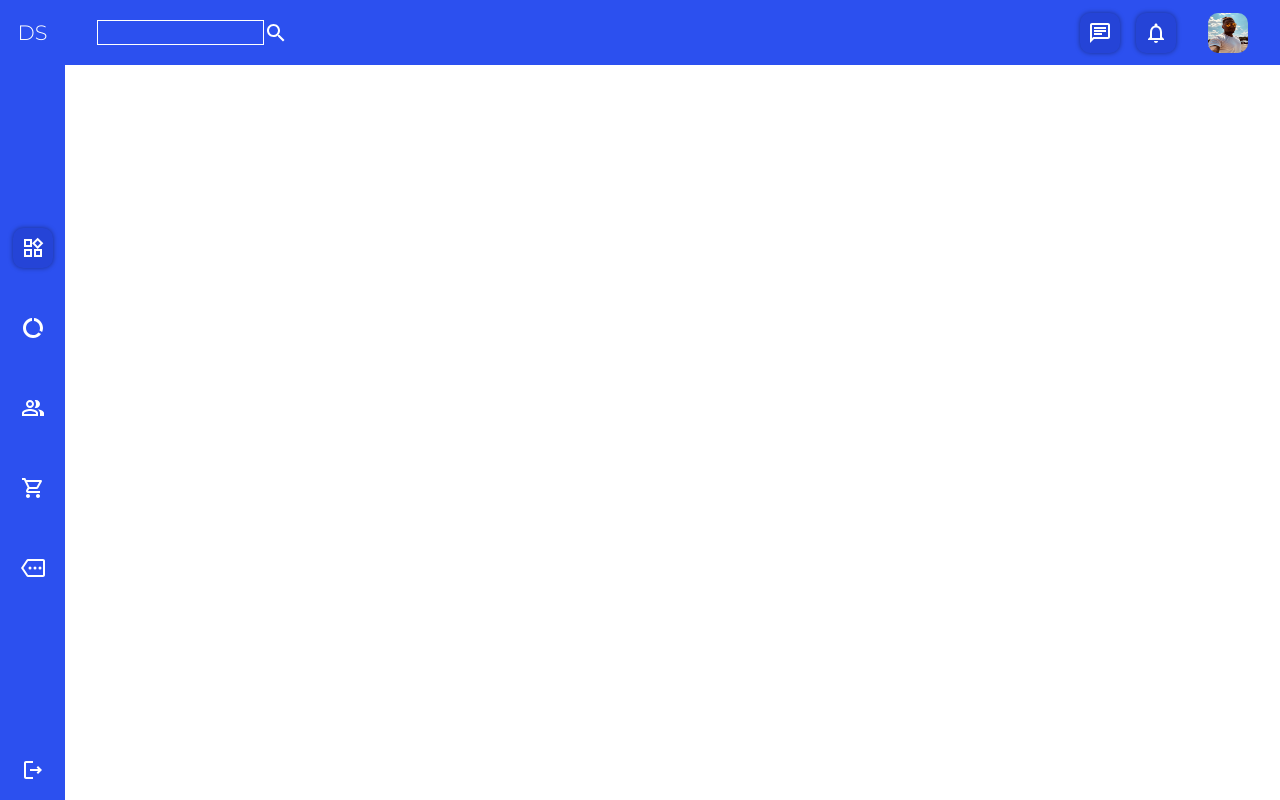
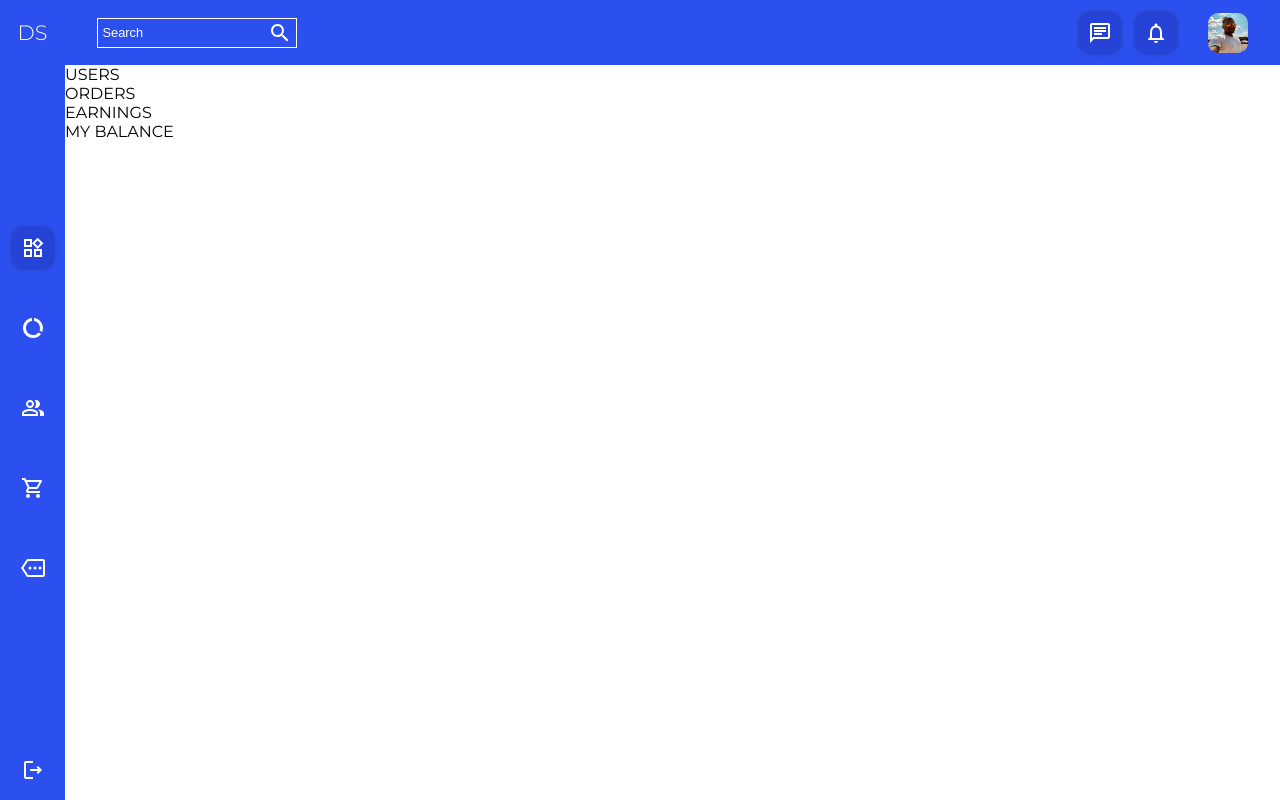
Before and after one commit to Biplo12/Dashboard, a React (Create React App) app: page / in a window 1280 px wide. Built offline with nearby package versions, Linux system fonts and the light colour scheme.

Commit message:
Home pagecomponent created

```diff
--- a/src/Components/Styles/__globalStyles.scss
+++ b/src/Components/Styles/__globalStyles.scss
@@ -3,6 +3,7 @@
 @import "__variables.scss";
 @import "__sidebar.scss";
 @import "__topbar.scss";
+@import "__home.scss";
 
 *,
 *::after,
--- /dev/null
+++ b/src/Components/Styles/__home.scss
@@ -0,0 +1,6 @@
+.home-container {
+  width: calc(100% - 65px);
+  height: calc(100vh - 65px);
+  margin: 65px 0 0 65px;
+  color: #000;
+}
--- a/src/Components/Styles/__topbar.scss
+++ b/src/Components/Styles/__topbar.scss
@@ -11,18 +11,24 @@
   position: fixed;
   top: 0;
   left: 0;
+
   .topbar-left {
     .topbar-search {
+      width: 200px;
+      height: 30px;
       display: flex;
       justify-content: center;
       align-items: center;
+      border: 1px solid #fff;
       input {
+        color: white;
         outline: none;
-        border: 1px solid white;
+        border: none;
         background-color: transparent;
+        font-size: 0.8rem;
+      }
+      input::placeholder {
         color: white;
-        padding-bottom: 0.5rem;
-        font-size: 0.8rem;
       }
       button {
         display: flex;
--- a/src/Components/Topbar.jsx
+++ b/src/Components/Topbar.jsx
@@ -9,7 +9,7 @@ const Topbar = () => {
     <div className="topbar-container">
       <div className="topbar-left">
         <div className="topbar-search">
-          <input type="text" />
+          <input type="text" placeholder="Search" />
           <button type="submit">
             <Search style={{ fill: "white" }} />
           </button>
--- a/src/Pages/Home.jsx
+++ b/src/Pages/Home.jsx
@@ -1,11 +1,29 @@
 import React from "react";
 import Sidebar from "../Components/Sidebar";
 import Topbar from "./../Components/Topbar";
+import { cardsData } from "./cardsData";
+import {
+  Group,
+  ShoppingCart,
+  MonetizationOn,
+  AccountBalanceWallet,
+} from "@mui/icons-material";
 const Home = () => {
   return (
     <>
       <Sidebar />
       <Topbar />
+      <div className="home-container">
+        <div className="home-top-cards">
+          {cardsData.map(({ id, title }) => {
+            return (
+              <div className="home-top-card" key={id}>
+                <p>{title}</p>
+              </div>
+            );
+          })}
+        </div>
+      </div>
     </>
   );
 };
--- /dev/null
+++ b/src/Pages/cardsData.jsx
@@ -0,0 +1,38 @@
+export const cardsData = [
+  {
+    id: 1,
+    title: "USERS",
+    value: "720",
+    button: "See all users",
+    icon: "Group",
+    arrowIcon: "ArrowDropUp",
+    procentage: "+ 5%",
+  },
+  {
+    id: 2,
+    title: "ORDERS",
+    value: "260",
+    button: "View all orders",
+    icon: "ShoppingCart",
+    arrowIcon: "ArrowDropUp",
+    procentage: "+ 2%",
+  },
+  {
+    id: 3,
+    title: "EARNINGS",
+    value: "$4.6k",
+    button: "View net earnings",
+    icon: "MonetizationOn",
+    arrowIcon: "ArrowDropUp",
+    procentage: "+ 12%",
+  },
+  {
+    id: 4,
+    title: "MY BALANCE",
+    value: "$7.6k",
+    button: "See balance",
+    icon: "AccountBalanceWallet",
+    arrowIcon: "ArrowDropUp",
+    procentage: "+ 5%",
+  },
+];
```
